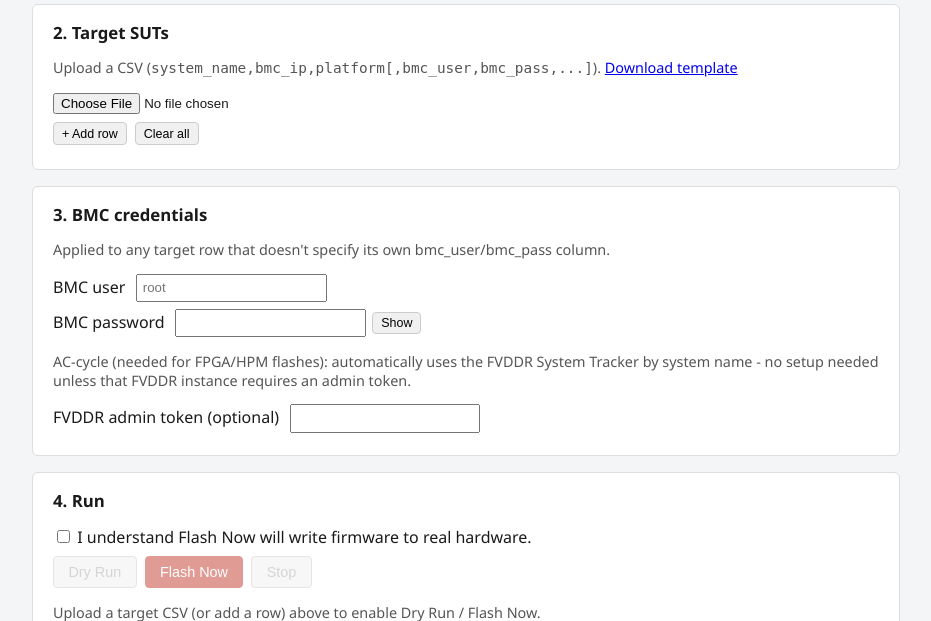
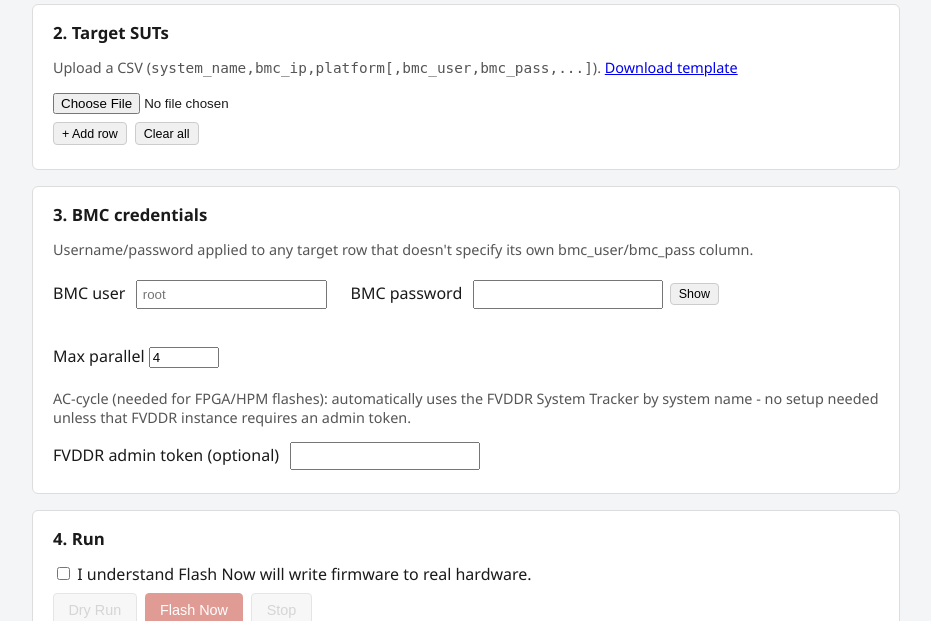
Before and after one commit to malsanth-amd/Bulk_FlashFW_SP8, a FastAPI app: page / in a window 1280 px wide. Shown: the part 912-1533 px from the top of the page, without its empty margins (174-1105 px from the left). Run offline with FastAPI, Linux system fonts and the light colour scheme; the visitor is signed in with stand-in values (Sample User, id 1); parts of the project's set-up code (start-up, migrations or seed data) failed here and were passed over.

Commit message:
Add Max parallel field to BMC credentials section
Wires up flash_fleet.py's existing --max-parallel flag (default 4),
matching the desktop GUI's layout. Validated both client-side (positive
whole numbers only, red border + Dry Run/Flash Now disabled on bad
input) and server-side (never trust the client alone) - confirmed a
valid value flows through to the actual flash_fleet.py command and an
invalid one is rejected with a clear 400 error.

```diff
--- a/app/main.py
+++ b/app/main.py
@@ -150,12 +150,17 @@ async def start_flash_job(
     bmc_user: str = Form(""),
     bmc_pass: str = Form(""),
     fvddr_token: str = Form(""),
+    max_parallel: str = Form("4"),
     user: dict = Depends(auth.require_login_api),
 ):
     csv_bytes = await targets_csv.read()
     rows = list(csv.DictReader(io.StringIO(csv_bytes.decode("utf-8"))))
     if not rows:
         return JSONResponse({"error": "No target systems found in the uploaded CSV."}, status_code=400)
+
+    # Server-side validation too, never trust the client's own check alone.
+    if not max_parallel.strip().isdigit() or int(max_parallel) < 1:
+        return JSONResponse({"error": f"Max parallel must be a positive whole number, got '{max_parallel}'."}, status_code=400)
 
     # flash_fleet.py has no top-level --bmc-user/--bmc-pass flags - those are
     # per-row CSV columns only (a row's own value always wins). The web
@@ -217,7 +222,7 @@ async def start_flash_job(
     # dispatches to flash_system.py per system, which already defaults both
     # to paths relative to Server/flashtools/ (see launcher_utils.app_dir()).
     cmd = [_python_exe(), "-u", _script("flash_fleet.py"), str(tmp_csv),
-           "--log-dir", str(config.FLEET_LOG_DIR)]
+           "--log-dir", str(config.FLEET_LOG_DIR), "--max-parallel", max_parallel]
     if dry_run:
         cmd += ["--dry-run"]
     else:
--- a/app/static/app.js
+++ b/app/static/app.js
@@ -98,6 +98,12 @@ el("clear-targets-btn").addEventListener("click", () => {
 });
 
 el("confirm-flash").addEventListener("change", updateRunGating);
+el("max-parallel").addEventListener("input", updateRunGating);
+
+function maxParallelIsValid() {
+  const raw = el("max-parallel").value;
+  return /^[1-9][0-9]*$/.test(raw.trim());
+}
 
 // Manual firmware override: show the real (untruncated) filename next to
 // each file input, a clear (x) button once one's picked, a per-board badge
@@ -233,6 +239,7 @@ async function startFlashJob(dryRun) {
   if (el("bmc-user").value) form.append("bmc_user", el("bmc-user").value);
   if (el("bmc-pass").value) form.append("bmc_pass", el("bmc-pass").value);
   if (el("fvddr-token").value) form.append("fvddr_token", el("fvddr-token").value);
+  form.append("max_parallel", el("max-parallel").value);
 
   // Manual firmware override: any file the user picked under "1b." gets
   // sent as fw_<board>_<component>, matched server-side to only the rows
@@ -293,14 +300,19 @@ function streamJob(jobId, onDone) {
 }
 
 function setRunButtonsEnabled(enabled) {
-  el("dry-run-btn").disabled = !enabled || targetsRows.length === 0;
-  el("flash-now-btn").disabled = !enabled || !el("confirm-flash").checked || targetsRows.length === 0;
+  const ready = enabled && targetsRows.length > 0 && maxParallelIsValid();
+  el("dry-run-btn").disabled = !ready;
+  el("flash-now-btn").disabled = !ready || !el("confirm-flash").checked;
 }
 
 function updateRunGating() {
+  const validMaxParallel = maxParallelIsValid();
+  el("max-parallel").classList.toggle("invalid", !validMaxParallel);
   setRunButtonsEnabled(true);
   const hint = el("run-hint");
-  if (targetsRows.length === 0) {
+  if (!validMaxParallel) {
+    hint.textContent = "Max parallel must be a positive whole number.";
+  } else if (targetsRows.length === 0) {
     hint.textContent = "Upload a target CSV (or add a row) above to enable Dry Run / Flash Now.";
   } else if (!el("confirm-flash").checked) {
     hint.textContent = `${targetsRows.length} target system(s) loaded. Check the box above to enable Flash Now (Dry Run is always safe).`;
--- a/app/static/style.css
+++ b/app/static/style.css
@@ -100,5 +100,9 @@ input[type=text], input[type=password] { padding: 0.3rem; margin-left: 0.4rem; }
 .fw-clear-btn:hover { color: #c0392b; }
 .password-field { display: inline-flex; align-items: center; gap: 0.4rem; margin-left: 0.4rem; }
 .password-field input[type=password], .password-field input[type=text] { margin-left: 0; }
+.credentials-row { display: flex; gap: 1.5rem; flex-wrap: wrap; align-items: flex-end; }
+.credentials-row label { margin: 0.4rem 0; }
+#max-parallel { width: 70px; }
+#max-parallel.invalid { background: #fdecea; border-color: #c0392b; }
 .button-small { padding: 0.2rem 0.5rem; font-size: 0.78rem; }
 #targets-table { margin-top: 0.75rem; }
--- a/app/templates/index.html
+++ b/app/templates/index.html
@@ -79,7 +79,8 @@
 
 <section class="panel">
   <h2>3. BMC credentials</h2>
-  <p class="hint">Applied to any target row that doesn't specify its own bmc_user/bmc_pass column.</p>
+  <p class="hint">Username/password applied to any target row that doesn't specify its own bmc_user/bmc_pass column.</p>
+  <div class="credentials-row">
     <label>BMC user <input type="text" id="bmc-user" placeholder="root"></label>
     <label>BMC password
       <span class="password-field">
@@ -87,6 +88,8 @@
         <button type="button" id="toggle-pass-btn" class="button button-small">Show</button>
       </span>
     </label>
+    <label>Max parallel <input type="number" id="max-parallel" min="1" value="4"></label>
+  </div>
   <p class="hint">
     AC-cycle (needed for FPGA/HPM flashes): automatically uses the FVDDR System Tracker
     by system name - no setup needed unless that FVDDR instance requires an admin token.
```
Lines whose indentation alone changed are shown as unchanged.
